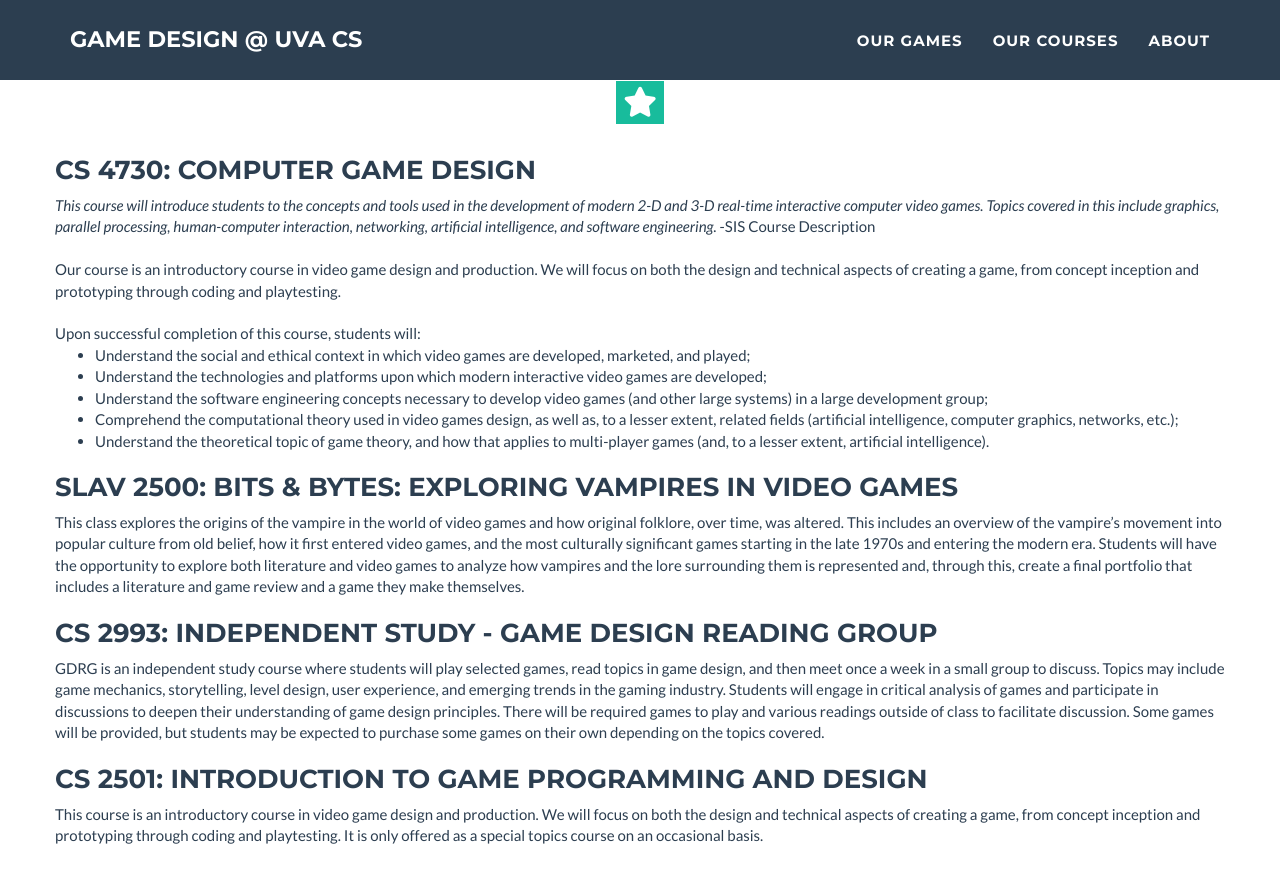
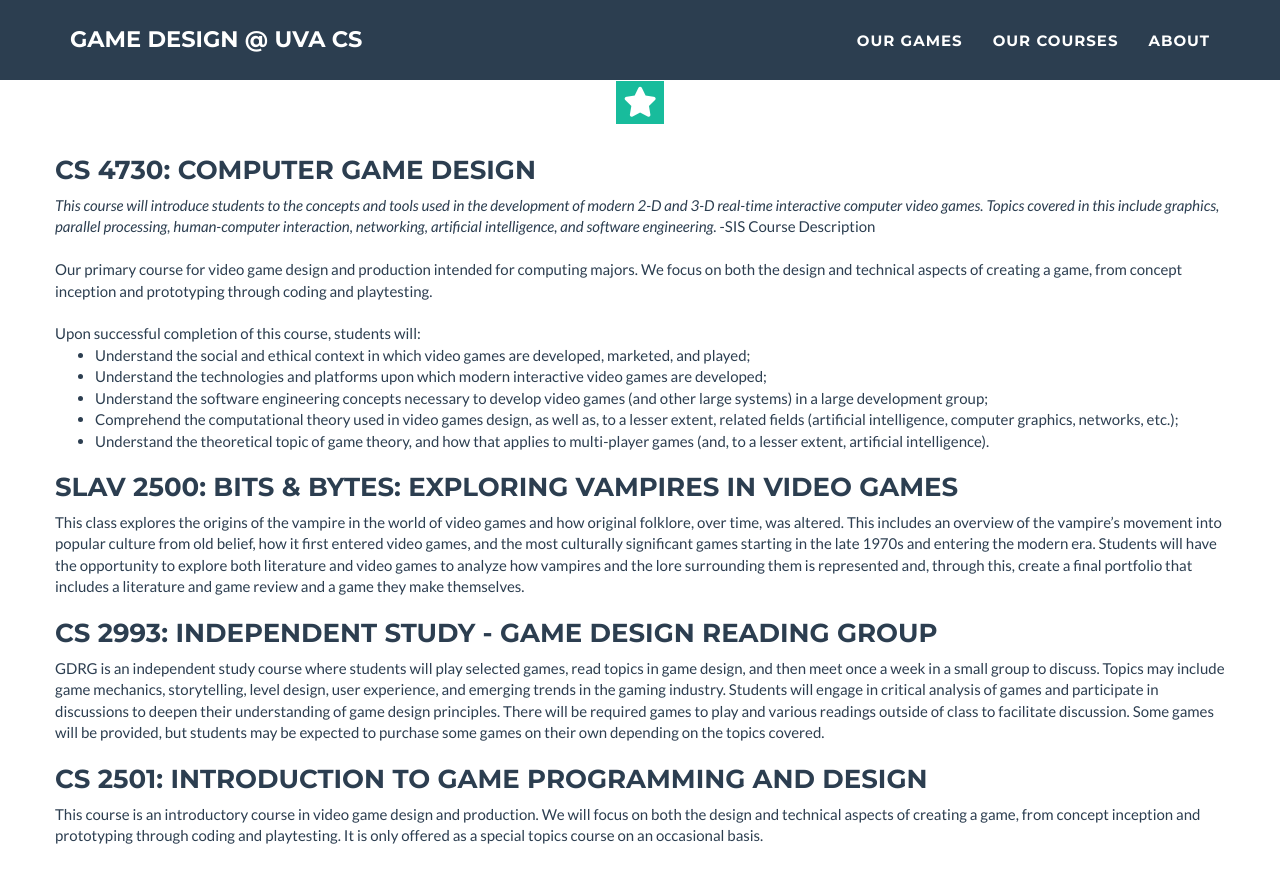
Before and after one commit to marksherriff/cs4730.games, a Jekyll site: the page built from courses.html, in a window 1280 px wide and 900 px high, scrolled down 730 px. Shown: the top 883 px of the window. Built offline with Jekyll 4.4.1, drawn with Linux system fonts in a browser that asks for light colours.

Commit message:
4730 update

```diff
--- a/_includes/courses_content.html
+++ b/_includes/courses_content.html
@@ -12,7 +12,7 @@
         <h3>CS 4730: Computer Game Design</h3>
         <em>This course will introduce students to the concepts and tools used in the development of modern 2-D and 3-D real-time interactive computer video games. Topics covered in this include graphics, parallel processing, human-computer interaction, networking, artificial intelligence, and software engineering.</em> -SIS Course Description<br/><br/>
 
-Our course is an introductory course in video game design and production. We will focus on both the design and technical aspects of creating a game, from concept inception and prototyping through coding and playtesting.<br/><br/>
+Our primary course for video game design and production intended for computing majors. We focus on both the design and technical aspects of creating a game, from concept inception and prototyping through coding and playtesting.<br/><br/>
 
 Upon successful completion of this course, students will:
 <ul>
```
